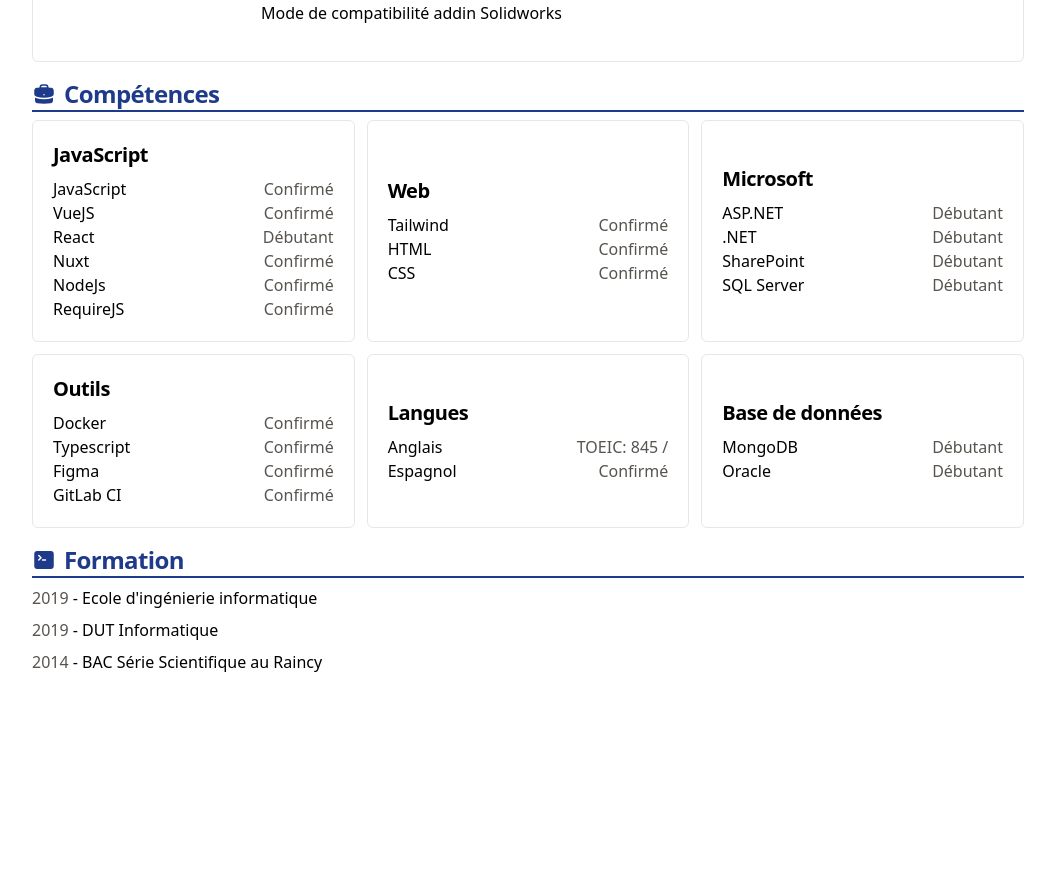
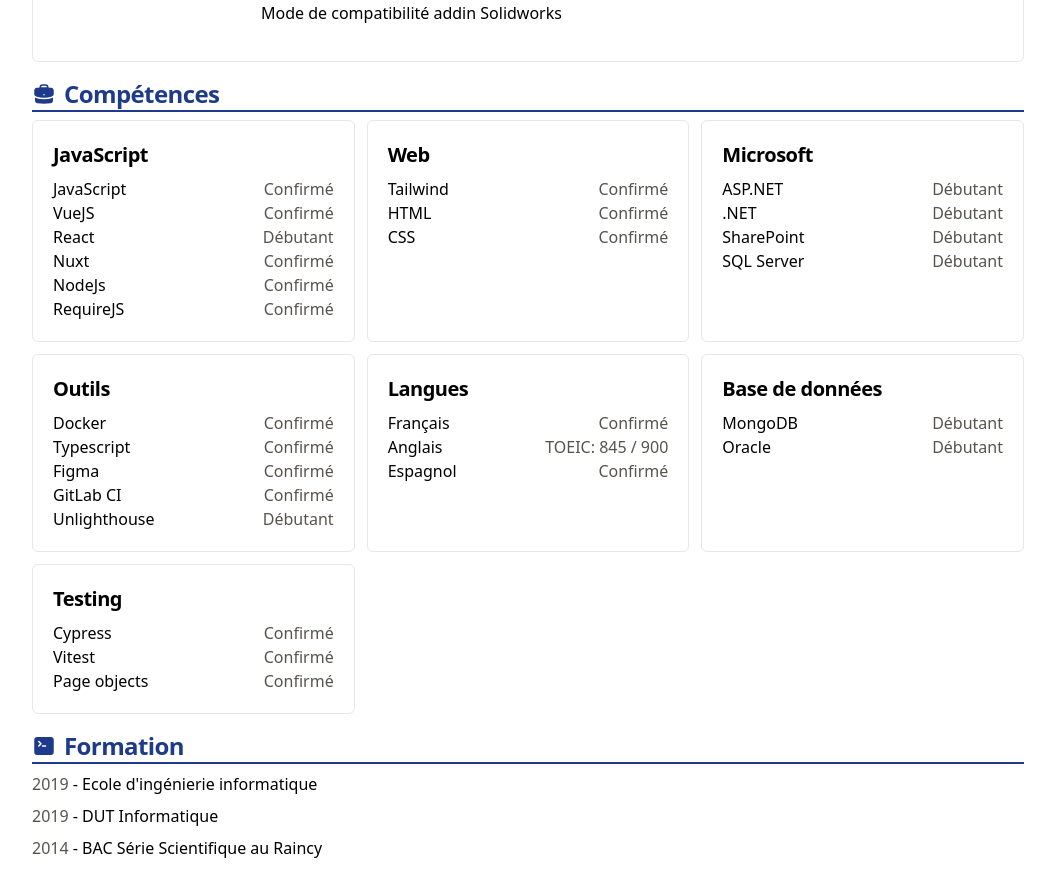
Before and after one commit to MaitreGarcia/portfolio, a Vue app: page / in a window 1280 px wide. Shown: the part 2340-3216 px from the top of the page, without its empty margins (112-1167 px from the left). Before the commit the page ends 3030 px from the top, so only its background shows below. Built offline with nearby package versions, Linux system fonts and the light colour scheme.

Commit message:
Add some details

```diff
--- a/src/assets/skills.json
+++ b/src/assets/skills.json
@@ -80,10 +80,15 @@
     "category": "Outils"
   },
   {
+    "title": "Français",
+    "level": 2,
+    "category": "Langues"
+  },
+  {
     "title": "Anglais",
     "level": 2,
     "grade": 845,
-    "grade_max": 900,
+    "maxGrade": 900,
     "exam": "TOEIC",
     "category": "Langues"
   },
@@ -98,6 +103,11 @@
     "category": "Outils"
   },
   {
+    "title": "Unlighthouse",
+    "level": 1,
+    "category": "Outils"
+  },
+  {
     "title": "MongoDB",
     "level": 1,
     "category": "Base de données"
@@ -106,5 +116,20 @@
     "title": "Oracle",
     "level": 1,
     "category": "Base de données"
+  },
+  {
+    "title": "Cypress",
+    "level": 2,
+    "category": "Testing"
+  },
+  {
+    "title": "Vitest",
+    "level": 2,
+    "category": "Testing"
+  },
+  {
+    "title": "Page objects",
+    "level": 2,
+    "category": "Testing"
   }
 ]
--- a/src/components/MySkills.vue
+++ b/src/components/MySkills.vue
@@ -1,9 +1,9 @@
 <script setup lang="ts">
-  import { BriefcaseIcon, MinusSmallIcon } from '@heroicons/vue/24/solid'
-  import { useSkillsStore } from '@/stores/skills';
+import { BriefcaseIcon } from '@heroicons/vue/24/solid'
+import { useSkillsStore } from '@/stores/skills';
 import Card from './Card.vue';
+
 const skillsStore = useSkillsStore();
-
 </script>
 <template>
   <div class="flex flex-col gap-2">
@@ -17,6 +17,7 @@ const skillsStore = useSkillsStore();
       <Card
         href="#"
         v-for="(skills, category) in skillsStore.skillsByCategory"
+        class="items-baseline"
       >
         <div class="flex flex-col w-full gap-2">
           <SubHeader>{{ category }}</SubHeader>
```
